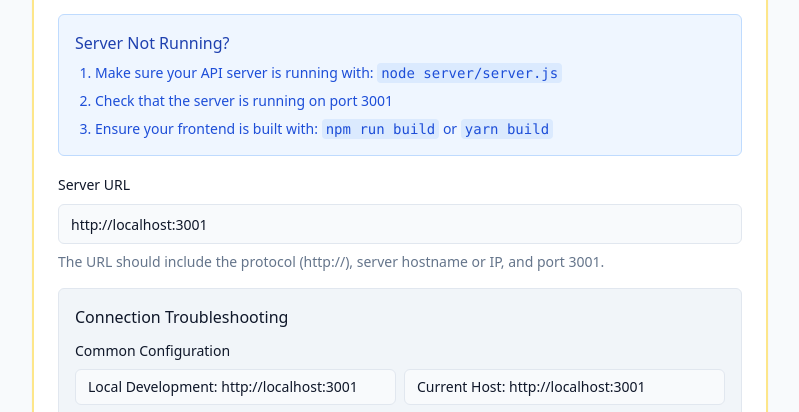
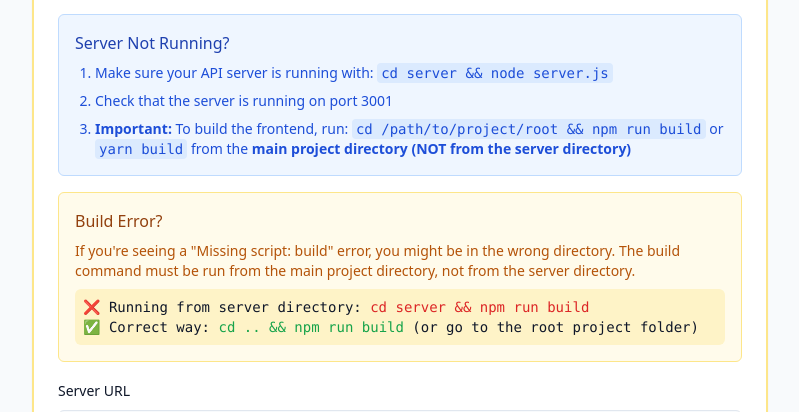
Before and after one commit to davidlevy43/license-hawk-guardian-portal, a React (Vite) app: page /settings in a window 1280 px wide. Shown: the part 312-724 px from the top of the page, without its empty margins (240-1039 px from the left). Built offline with nearby package versions, Linux system fonts and the light colour scheme; no server answers.

Commit message:
Fix: Missing "build" script in server package
The user encountered an error when running `npm run build` in the server directory, indicating a missing "build" script. This commit addresses this by ensuring the frontend build process is correctly configured.

```diff
--- a/src/pages/SettingsPage.tsx
+++ b/src/pages/SettingsPage.tsx
@@ -1,4 +1,3 @@
-
 import React, { useState, useEffect } from "react";
 import { Button } from "@/components/ui/button";
 import { Input } from "@/components/ui/input";
@@ -138,10 +137,19 @@ const SettingsPage: React.FC = () => {
             <div className="bg-blue-50 border border-blue-200 rounded-md p-4">
               <h3 className="font-medium text-blue-800">Server Not Running?</h3>
               <ol className="list-decimal ml-5 mt-2 text-sm text-blue-700 space-y-2">
-                <li>Make sure your API server is running with: <code className="bg-blue-100 px-1 py-0.5 rounded">node server/server.js</code></li>
+                <li>Make sure your API server is running with: <code className="bg-blue-100 px-1 py-0.5 rounded">cd server && node server.js</code></li>
                 <li>Check that the server is running on port 3001</li>
-                <li>Ensure your frontend is built with: <code className="bg-blue-100 px-1 py-0.5 rounded">npm run build</code> or <code className="bg-blue-100 px-1 py-0.5 rounded">yarn build</code></li>
+                <li><strong>Important:</strong> To build the frontend, run: <code className="bg-blue-100 px-1 py-0.5 rounded">cd /path/to/project/root && npm run build</code> or <code className="bg-blue-100 px-1 py-0.5 rounded">yarn build</code> from the <strong>main project directory (NOT from the server directory)</strong></li>
               </ol>
+            </div>
+
+            <div className="bg-amber-50 border border-amber-200 rounded-md p-4 mb-4">
+              <h3 className="font-medium text-amber-800">Build Error?</h3>
+              <p className="text-sm text-amber-700 mt-2">If you're seeing a "Missing script: build" error, you might be in the wrong directory. The build command must be run from the main project directory, not from the server directory.</p>
+              <div className="mt-2 bg-amber-100 p-2 rounded-md text-sm font-mono">
+                <p>❌ Running from server directory: <span className="text-red-600">cd server && npm run build</span></p>
+                <p>✅ Correct way: <span className="text-green-600">cd .. && npm run build</span> (or go to the root project folder)</p>
+              </div>
             </div>
 
             <div className="space-y-2">
@@ -189,6 +197,7 @@ const SettingsPage: React.FC = () => {
                   <li>No firewall blocking the connection</li>
                   <li>Correct server IP or hostname</li>
                   <li>Server and client on same network (if applicable)</li>
+                  <li>Frontend is built from the main project directory (not server directory)</li>
                 </ul>
               </div>
             </div>
```
